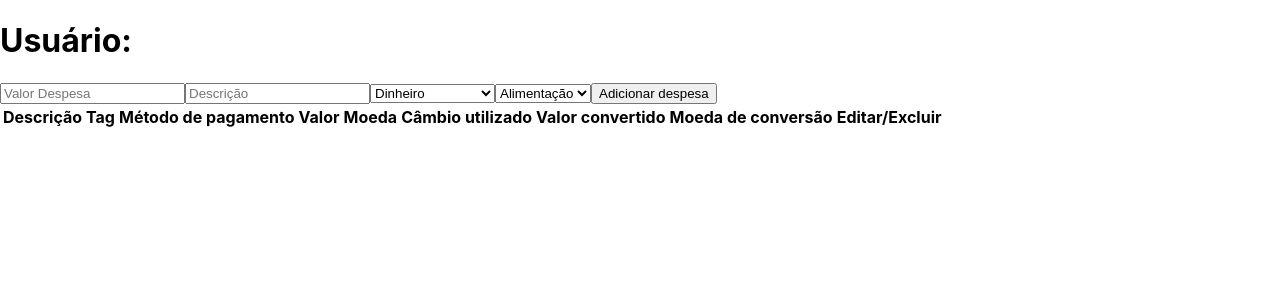
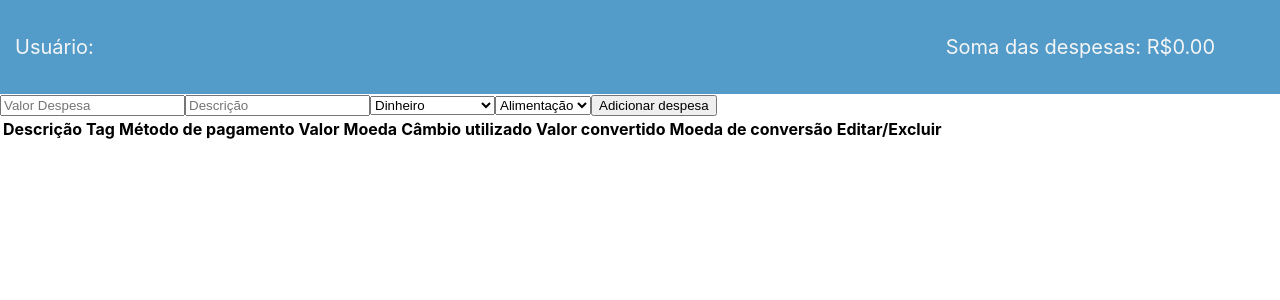
Before and after one commit to Gab-Agrela/react-redux, a React (Create React App) app: page /wallet in a window 1280 px wide. Shown: the top 300 px of the page. Built offline with nearby package versions, Linux system fonts and the light colour scheme.

Commit message:
feat: Add sum of expenses and css in header

```diff
--- a/src/Components/Wallet/Header.tsx
+++ b/src/Components/Wallet/Header.tsx
@@ -1,10 +1,39 @@
 import React from "react";
 import { useSelector } from "react-redux";
-import { RootState } from "../../Interfaces";
+import { RootState, WalletFormProps } from "../../Interfaces";
+import styled from "styled-components";
 
 function Header() {
-  const { email } = useSelector((state: RootState) => state.user);
-  return <h1>{`Usuário: ${email}`}</h1>;
+  const {
+    user: { email },
+    wallet: { expenses },
+  } = useSelector((state: RootState) => state);
+
+  const totalExpenses = expenses.reduce(
+    (acc: number, { value }: WalletFormProps) => acc + Number(value),
+    0
+  );
+
+  return (
+    <HeaderContainer>
+      <p>{`Usuário: ${email}`}</p>
+      <p>{`Soma das despesas: R$${totalExpenses.toFixed(2)}`}</p>
+    </HeaderContainer>
+  );
 }
 
+const HeaderContainer = styled.div`
+  display: flex;
+  justify-content: space-between;
+  padding: 15px;
+  font-size: 20px;
+  background-color: rgb(83, 156, 201);
+  color: whitesmoke;
+  p {
+    :nth-child(2) {
+      padding-right: 50px;
+    }
+  }
+`;
+
 export default Header;
```
